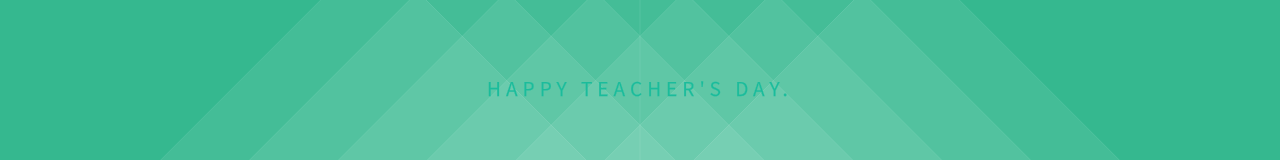
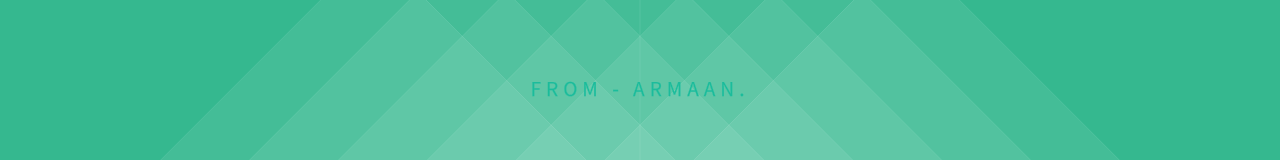
Before and after one commit to A2K2005/ThankYou, a plain HTML site: page index.html in a window 1280 px wide. Shown: the part 1829-1989 px from the top of the page. Drawn offline with Linux system fonts and the light colour scheme.

Commit message:
Update index.html

```diff
--- a/index.html
+++ b/index.html
@@ -50,7 +50,7 @@
     </div>
   </div>
   <h3 class="color3">Happy Teacher's Day.</h3>
-<h3 class="color1">Happy Teacher's Day.</h3>
+<h3 class="color1">From - Armaan.</h3>
 			</section>
 	</body>
 </html>
```
